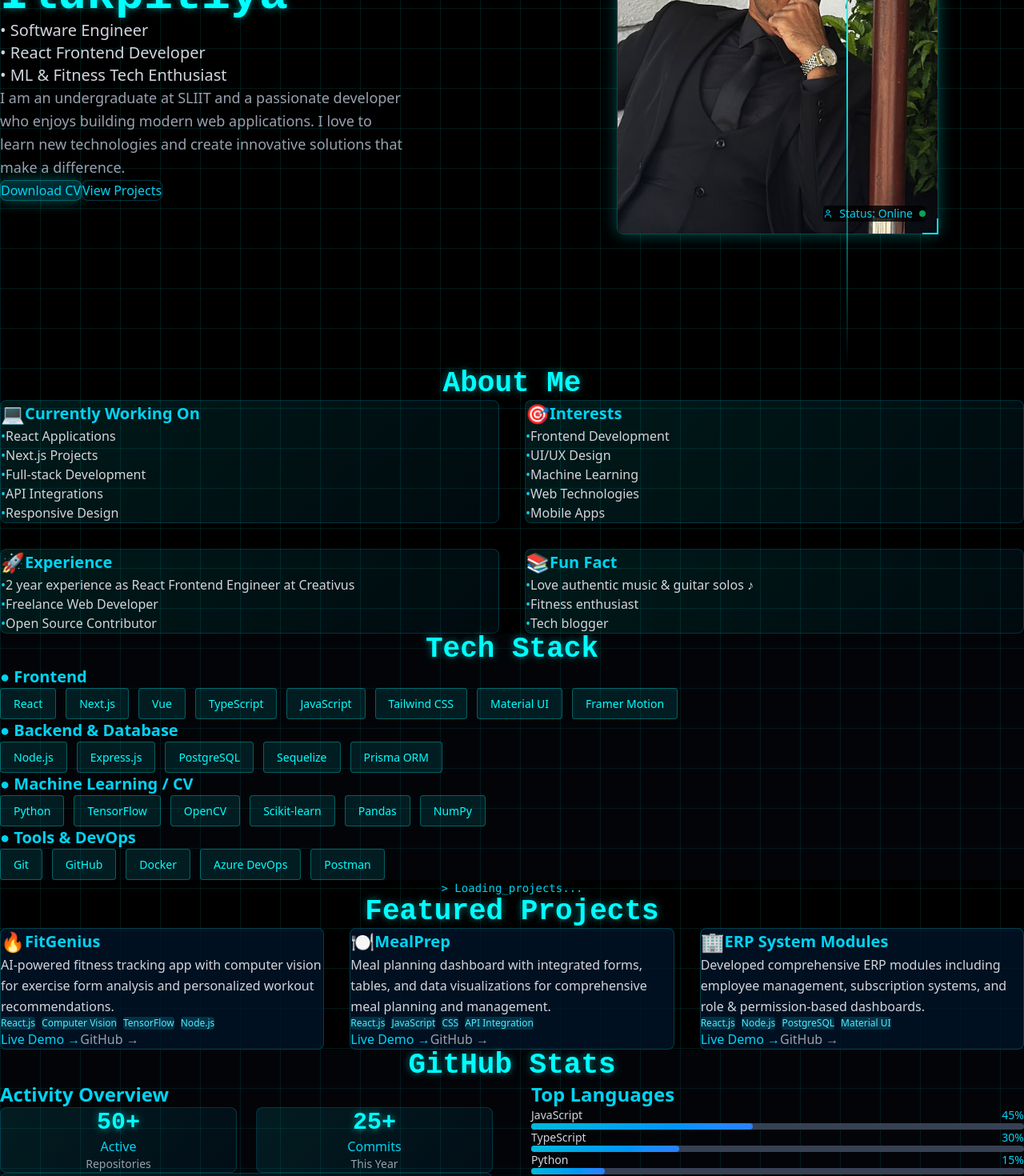
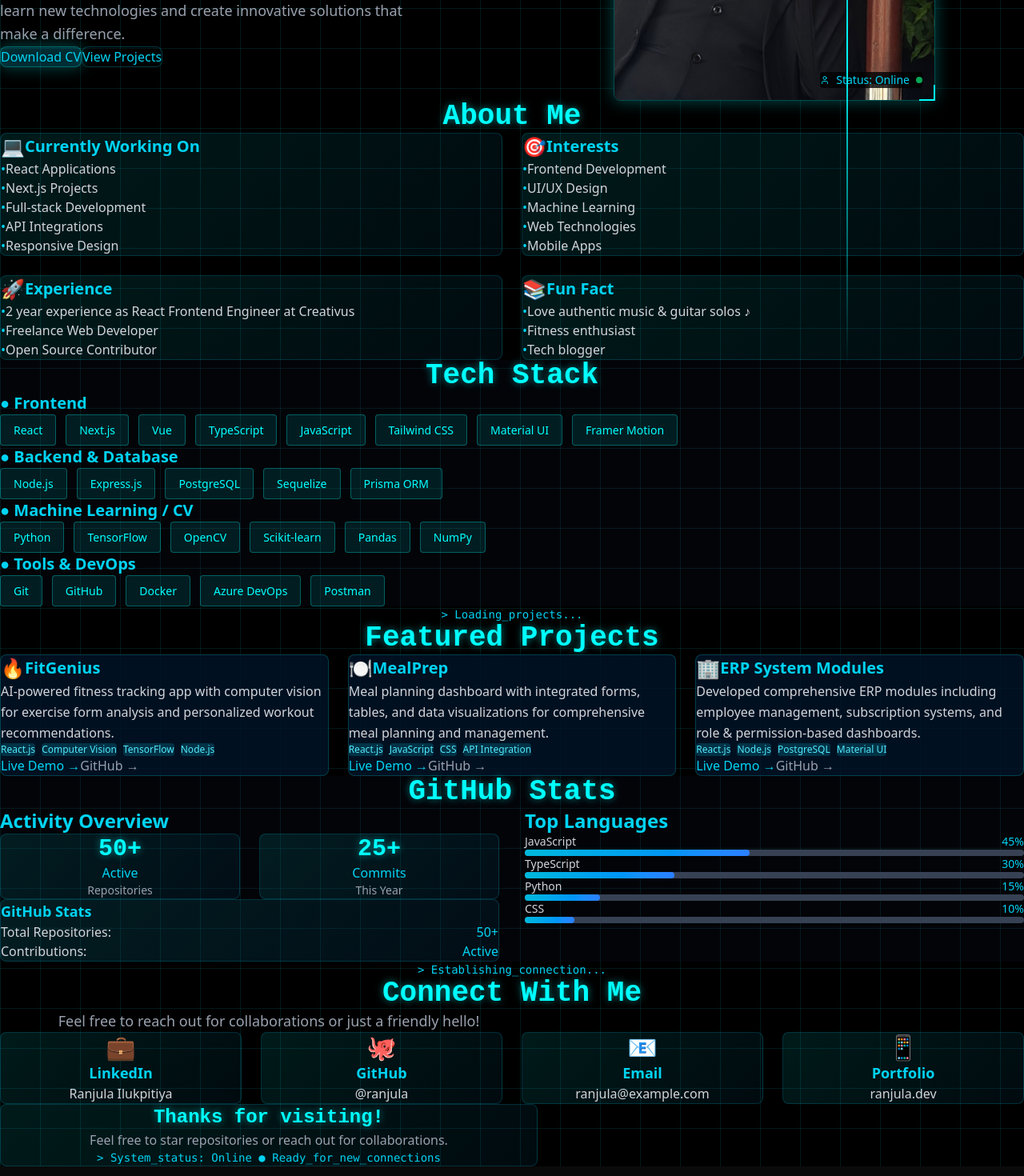
Before and after one commit to Ranjula001/Portfolio-V4, a Next.js app: page / in a window 1280 px wide. Shown: the part 340-1810 px from the top of the page at 80% size. Built offline with nearby package versions, Linux system fonts and the light colour scheme.

Commit message:
allignment fixes

```diff
--- a/app/components/About.tsx
+++ b/app/components/About.tsx
@@ -25,10 +25,10 @@
   ];
 
   return (
-    <section id="about" className="py-20 px-6">
-      <div className="max-w-7xl mx-auto">
-        <h2 className="text-4xl font-bold jarvis-text mb-12 text-center">About Me</h2>
-        <div className="grid grid-cols-1 md:grid-cols-2 gap-8">
+    <section id="about" className="py-12 px-6">
+      <div className="w-full">
+        <h2 className="text-4xl font-bold jarvis-text mb-8 text-center">About Me</h2>
+        <div className="grid grid-cols-1 md:grid-cols-2 gap-6">
           {aboutData.map((section, index) => (
             <div key={index} className="jarvis-bg rounded-lg p-6 border border-cyan-500/20">
               <div className="flex items-center mb-4">
--- a/app/components/Contact.tsx
+++ b/app/components/Contact.tsx
@@ -29,9 +29,9 @@
   ];
 
   return (
-    <section id="contact" className="py-20 px-6">
-      <div className="max-w-7xl mx-auto text-center">
-        <div className="mb-12">
+    <section id="contact" className="py-12 px-6">
+      <div className="w-full text-center">
+        <div className="mb-8">
           <div className="text-cyan-400 text-sm font-mono mb-2">{'>'} Establishing_connection...</div>
           <h2 className="text-4xl font-bold jarvis-text mb-4">Connect With Me</h2>
           <p className="text-gray-400 text-lg max-w-2xl mx-auto">
@@ -39,7 +39,7 @@
           </p>
         </div>
 
-        <div className="grid grid-cols-1 md:grid-cols-2 lg:grid-cols-4 gap-6 mb-12">
+        <div className="grid grid-cols-1 md:grid-cols-2 lg:grid-cols-4 gap-6 mb-8">
           {contactMethods.map((method, index) => (
             <a
               key={index}
--- a/app/components/GitHubStats.tsx
+++ b/app/components/GitHubStats.tsx
@@ -14,10 +14,10 @@
   ];
 
   return (
-    <section className="py-20 px-6 bg-gray-900/20">
-      <div className="max-w-7xl mx-auto">
-        <h2 className="text-4xl font-bold jarvis-text mb-12 text-center">GitHub Stats</h2>
-        <div className="grid grid-cols-1 lg:grid-cols-2 gap-12">
+    <section className="py-12 px-6 bg-gray-900/20">
+      <div className="w-full">
+        <h2 className="text-4xl font-bold jarvis-text mb-8 text-center">GitHub Stats</h2>
+        <div className="grid grid-cols-1 lg:grid-cols-2 gap-8">
           {/* Stats */}
           <div className="space-y-6">
             <h3 className="text-2xl font-semibold text-cyan-400 mb-6">Activity Overview</h3>
--- a/app/components/Hero.tsx
+++ b/app/components/Hero.tsx
@@ -6,8 +6,8 @@
 
 const Hero = () => {
   return (
-    <section id="home" className="min-h-screen flex items-center justify-center px-6 pt-20">
-      <div className="max-w-7xl mx-auto grid grid-cols-1 lg:grid-cols-2 gap-12 items-center">
+    <section id="home" className="py-12 px-6">
+      <div className="w-full grid grid-cols-1 lg:grid-cols-2 gap-8 items-center">
         <motion.div
           initial={{ opacity: 0, x: -50 }}
           animate={{ opacity: 1, x: 0 }}
--- a/app/components/Projects.tsx
+++ b/app/components/Projects.tsx
@@ -35,13 +35,13 @@
   ];
 
   return (
-    <section id="projects" className="py-20 px-6">
-      <div className="max-w-7xl mx-auto">
-        <div className="text-center mb-12">
+    <section id="projects" className="py-12 px-6">
+      <div className="w-full">
+        <div className="text-center mb-8">
           <div className="text-cyan-400 text-sm font-mono mb-2">{'>'} Loading_projects...</div>
           <h2 className="text-4xl font-bold jarvis-text">Featured Projects</h2>
         </div>
-        <div className="grid grid-cols-1 md:grid-cols-2 lg:grid-cols-3 gap-8">
+        <div className="grid grid-cols-1 md:grid-cols-2 lg:grid-cols-3 gap-6">
           {projects.map((project, index) => (
             <div key={index} className="project-card rounded-lg p-6 space-y-4">
               <div className="flex items-center space-x-3">
--- a/app/components/TechStack.tsx
+++ b/app/components/TechStack.tsx
@@ -21,10 +21,10 @@
   ];
 
   return (
-    <section id="tech" className="py-20 px-6 bg-gray-900/20">
-      <div className="max-w-7xl mx-auto">
-        <h2 className="text-4xl font-bold jarvis-text mb-12 text-center">Tech Stack</h2>
-        <div className="space-y-8">
+    <section id="tech" className="py-12 px-6 bg-gray-900/20">
+      <div className="w-full">
+        <h2 className="text-4xl font-bold jarvis-text mb-8 text-center">Tech Stack</h2>
+        <div className="space-y-6">
           {techCategories.map((category, index) => (
             <div key={index} className="space-y-4">
               <h3 className="text-xl font-semibold text-cyan-400 mb-4">● {category.title}</h3>
```
